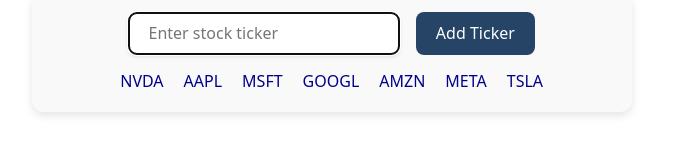
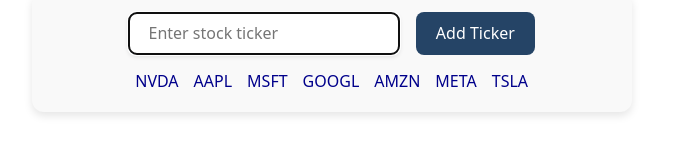
Before and after one commit to kquilty/ai-stock-predictor, a React (Vite) app: page / in a window 1280 px wide. Shown: the part 384-544 px from the top of the page, without its empty margins (289-989 px from the left). Built offline with nearby package versions, Linux system fonts and the light colour scheme.

Commit message:
small ux improvements

```diff
--- a/src/App.jsx
+++ b/src/App.jsx
@@ -184,7 +184,10 @@
             {stockTickers.length > 0 &&
                 <AddedTickersList stockTickers={stockTickers} onClear={() => {
                     setStockTickers([])
-                    setIsReportGenerated(false)}
+                    setIsReportGenerated(false)
+                    setReportContent('')
+                    document.querySelector("#ticker-input").focus();
+                }
                 } />
             }
 
@@ -198,8 +201,10 @@
 
             {isReportGenerated &&
                 <ReportOutput reportContent={reportContent} onClear={() => {
-                    setReportContent('')
-                    setIsReportGenerated(false)}
+                        setReportContent('')
+                        setIsReportGenerated(false)
+                        document.querySelector("#ticker-input").focus();
+                    }
                 } />
             }
 
@@ -231,7 +236,10 @@
     const quickTickersArray = ['NVDA', 'AAPL', 'MSFT', 'GOOGL', 'AMZN', 'META', 'TSLA']
 
     const quickTickerLinks = quickTickersArray.map((ticker) => (
-        <a key={ticker} onClick={() => onAddTicker(ticker)} style={{margin: '2px 10px', cursor: 'pointer', color: 'darkblue'}}>
+        <a key={ticker} onClick={() => {
+            onAddTicker(ticker)
+            document.querySelector("#ticker-input").focus();
+        }} style={{cursor: 'pointer', color: 'darkblue'}}>
             {ticker}
         </a>
     ))
@@ -250,7 +258,7 @@
             {/* <div style={{marginTop: '10px'}}>
                 for example...
             </div> */}
-            <div style={{marginTop: '15px'}}>
+            <div className='quick-ticker-link-list'>
                 {quickTickerLinks}
             </div>
         </section>
--- a/src/index.css
+++ b/src/index.css
@@ -17,7 +17,8 @@
     margin: 0;
     display: flex;
     place-items: center;
-    min-width: 320px;
+    flex-wrap: wrap;
+    /* min-width: 320px; */
     min-height: 100vh;
     width: 100%;
     overflow-x: hidden;
@@ -86,6 +87,15 @@
         margin: 15px 0;
     }
 }
+
+.quick-ticker-link-list {
+    display: flex;
+    flex-wrap: wrap;
+    justify-content: center;
+    gap: 15px;
+    margin-top: 15px;
+}
+
 /*
 #ticker-input {
      text-transform: uppercase;
```
